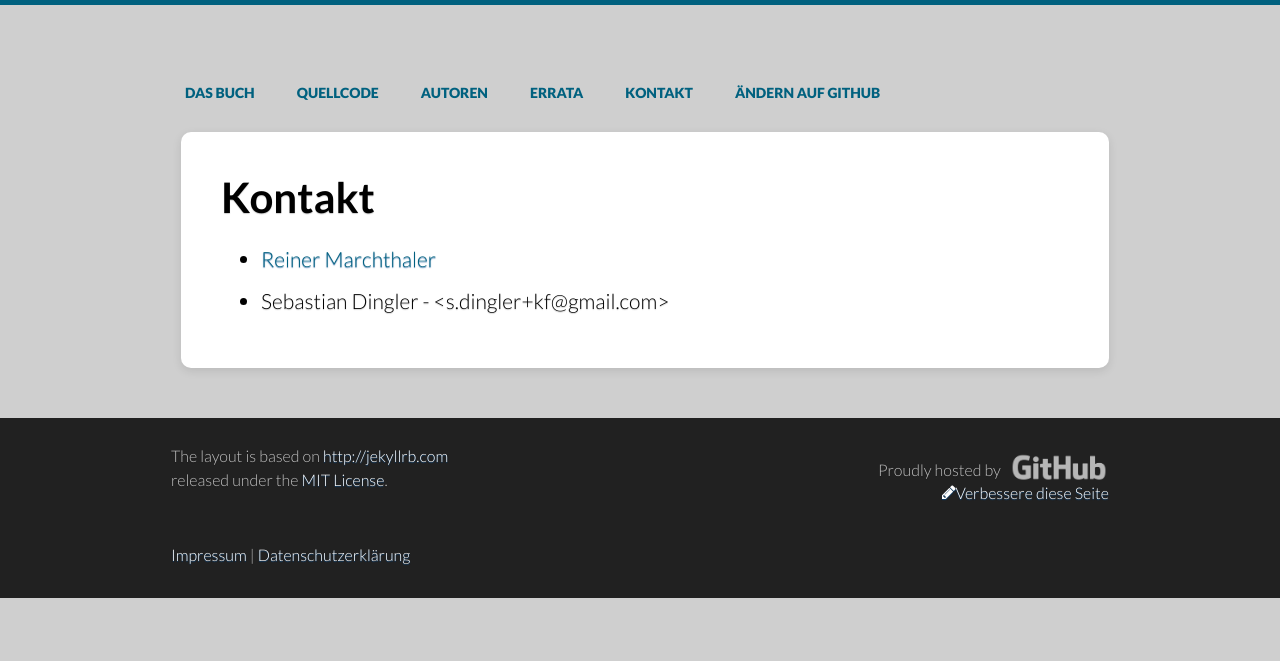
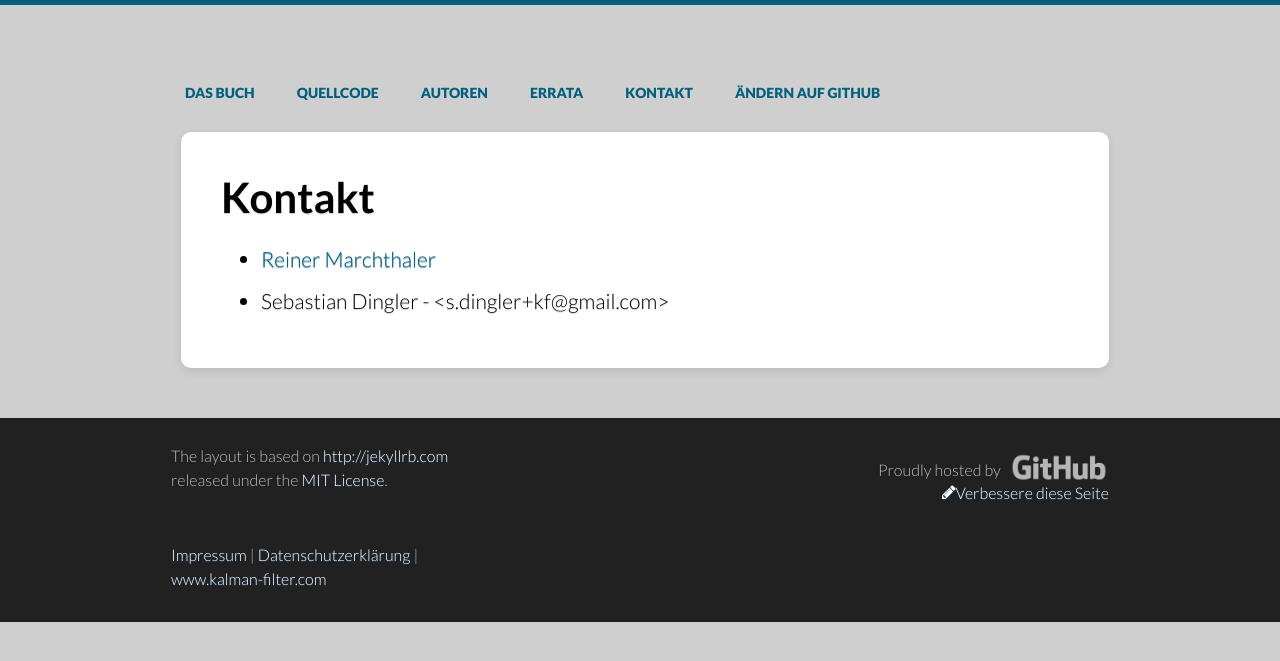
Before and after one commit to sebdi/kalman-filter.de, a Jekyll site: the page built from kontakt.md, in a window 1280 px wide. Shown: the top 661 px of the page. Built offline with Jekyll 4.4.1, drawn with Linux system fonts in a browser that asks for light colours.

Commit message:
Added www.kalman-filter.com as link out

```diff
--- a/_includes/footer.html
+++ b/_includes/footer.html
@@ -3,7 +3,7 @@
     <div class="unit one-third center-on-mobiles">
       <p>The layout is based on <a href="http://jekyllrb.com">http://jekyllrb.com</a> released under the <a href="https://github.com/jekyll/jekyll/blob/master/LICENSE">MIT License</a>.</p>
       <br>
-      <p> <a href="/impressum/">Impressum</a> | <a href="/datenschutzerklaerung/">Datenschutzerkl&auml;rung</a> </p>
+      <p> <a href="/impressum/">Impressum</a> | <a href="/datenschutzerklaerung/">Datenschutzerkl&auml;rung</a> | <a href="https://www.kalman-filter.com">www.kalman-filter.com</a></p>
     </div>
     <div class="unit two-thirds align-right center-on-mobiles">
       <p>
```
